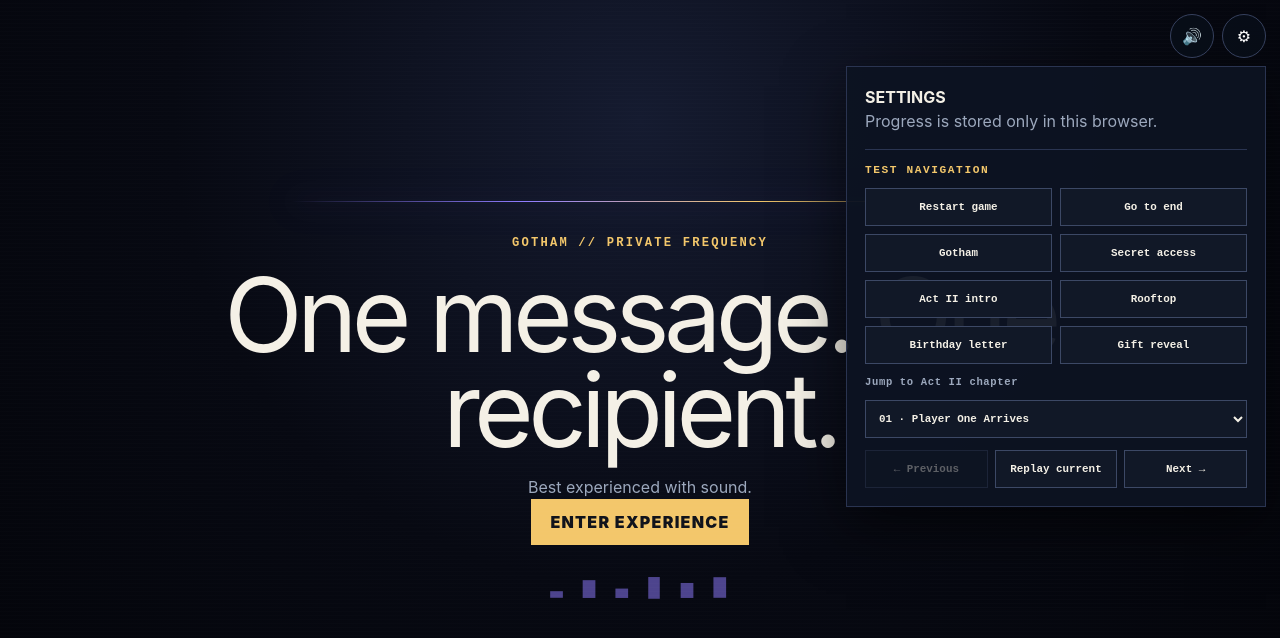
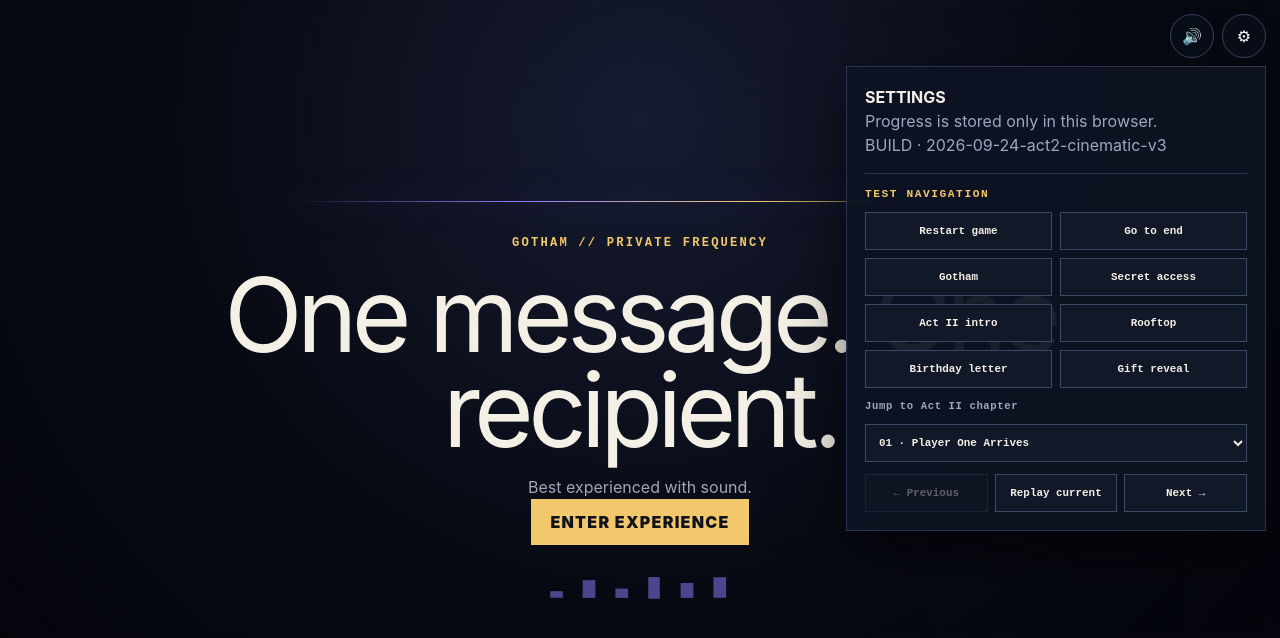
Before and after one commit to chebbi24/pro, a React (Vite) app: page / in a window 1280 px wide. Both pictures are taken after a click on the button "Settings". Shown: the top 638 px of the page. Built offline with nearby package versions, Linux system fonts and the light colour scheme.

Commit message:
Add visible build marker and reset stale progress

```diff
--- a/src/App.tsx
+++ b/src/App.tsx
@@ -7,7 +7,8 @@ import { LifeJourneyStage, MemoryOverlay } from './game/LifeJourneyStage'
 import { LifeCinematicStage } from './game/LifeCinematicStage'
 
 type Scene = 'entry'|'encounter'|'dialogue'|'access'|'reveal'|'drive'|'act2intro'|'journey'|'rooftop'|'letter'|'gift'|'finale'
-const KEY='gotham-birthday-progress-v2'
+const KEY='gotham-birthday-progress-v3'
+const BUILD='2026-09-24-act2-cinematic-v3'
 
 function App(){
   const saved=(()=>{try{return JSON.parse(localStorage.getItem(KEY)||'{}')}catch{return {}}})()
@@ -105,6 +106,7 @@ function App(){
     {settings&&<aside className="settings test-settings">
       <b>SETTINGS</b>
       <p>Progress is stored only in this browser.</p>
+      <p className="build-version">BUILD · {BUILD}</p>
       <div className="test-nav">
         <span>TEST NAVIGATION</span>
         <div className="test-nav-grid">
```
